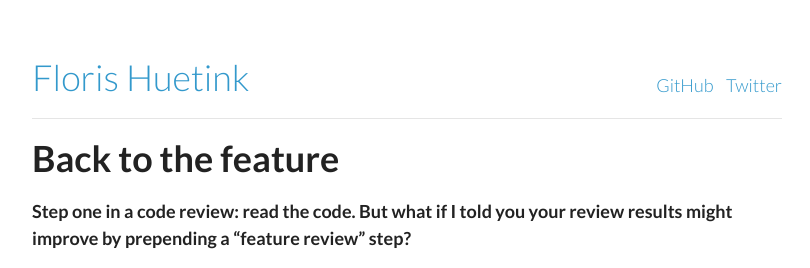
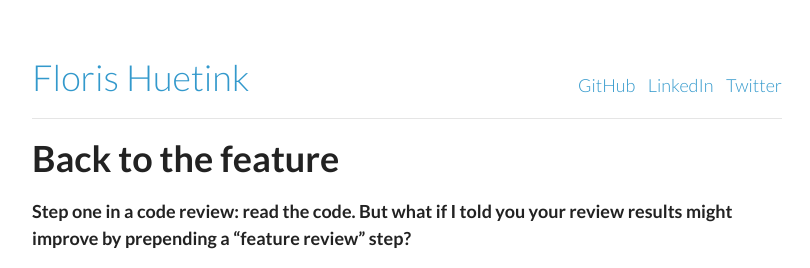
Before and after one commit to florish/florish, a Jekyll site: the page built from _posts/2015-10-10-back-to-the-feature.md, in a window 1280 px wide and 900 px high. Shown: the top 268 px of the window, without its empty margins (233-1043 px from the left). Built offline with Jekyll 4.4.1, drawn with Linux system fonts in a browser that asks for light colours.

Commit message:
Add LinkedIn link to header

```diff
--- a/_layouts/default.html
+++ b/_layouts/default.html
@@ -18,6 +18,7 @@
 
         <p class="profiles">
           <a href="https://github.com/florish">GitHub</a>
+          <a href="https://www.linkedin.com/in/florishuetink">LinkedIn</a>
           <a href="https://twitter.com/florishuetink">Twitter</a>
         </p>
 
```
